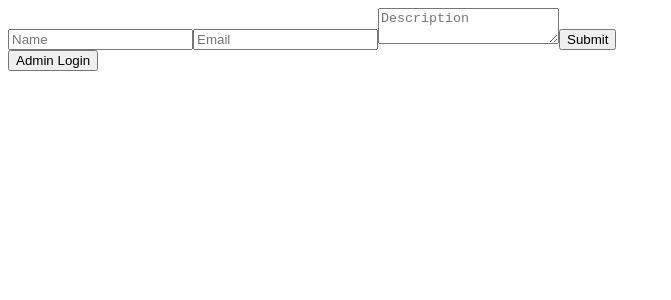
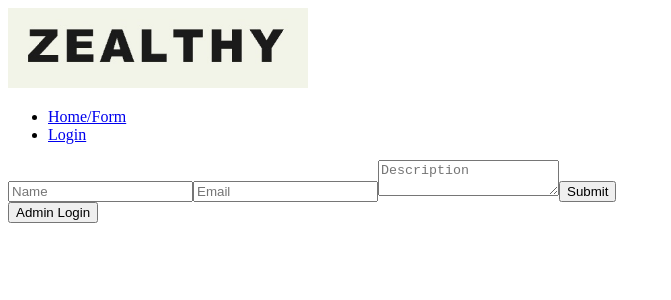
Before and after one commit to dzy5075/HelpDesk-App, a React (Create React App) app in the folder client/: page / in a window 1280 px wide. Shown: the top 300 px of the page, without its empty margins (0-671 px from the left). Built offline with nearby package versions, Linux system fonts and the light colour scheme.

Commit message:
added navagation bar'
;
q

```diff
--- a/client/src/App.js
+++ b/client/src/App.js
@@ -4,10 +4,12 @@
 import Login from "./pages/Login";
 import Admin from "./pages/Admin";
 import TicketDetails from "./components/TicketDetails";
+import Navbar from "./components/NavBar";
 
 function App() {
   return (
     <Router>
+      <Navbar />
       <Routes>
         <Route path="/" element={<TicketForm />} />
         <Route path="/login" element={<Login />} />
--- /dev/null
+++ b/client/src/components/NavBar.js
@@ -0,0 +1,36 @@
+import React from "react";
+import { Link } from "react-router-dom";
+
+const Navbar = () => {
+  return (
+    <nav className="navbar navbar-expand-lg navbar-light bg-light">
+      <div className="container-fluid">
+        <Link className="navbar-brand" to="/">
+          <img
+            src={`${process.env.PUBLIC_URL}/zealthyLogo.jpg`}
+            alt="Zealthy Logo"
+            width="300"
+            height="80"
+            className="d-inline-block align-top"
+          />
+        </Link>
+        <div className="collapse navbar-collapse">
+          <ul className="navbar-nav me-auto mb-2 mb-lg-0">
+            <li className="nav-item">
+              <Link className="nav-link" to="/">
+                Home/Form
+              </Link>
+            </li>
+            <li className="nav-item">
+              <Link className="nav-link" to="/login">
+                Login
+              </Link>
+            </li>
+          </ul>
+        </div>
+      </div>
+    </nav>
+  );
+};
+
+export default Navbar;
```
Also changed, not shown: client/public/zealthyLogo.jpg (added).
